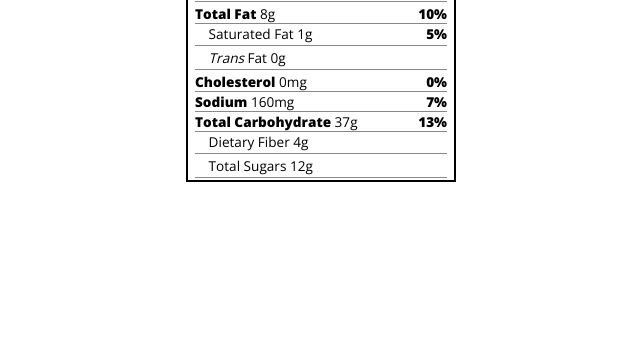
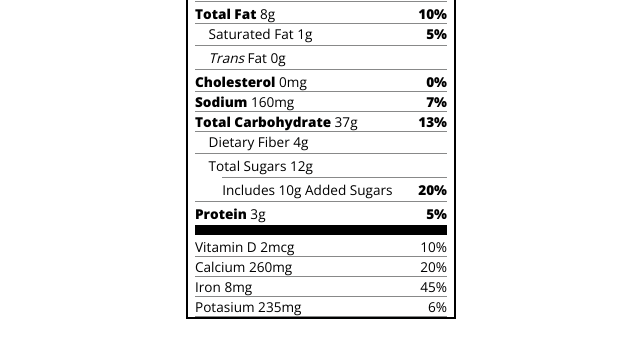
Before and after one commit to SylwesterPudelski92/NutritionTable, a plain HTML site: page index.html in a window 1280 px wide. Shown: the part 201-558 px from the top of the page, without its empty margins (319-959 px from the left). Drawn offline with nearby package versions, Linux system fonts and the light colour scheme.

Commit message:
final moves

```diff
--- a/index.html
+++ b/index.html
@@ -38,7 +38,15 @@
                 <p class="indent no-divider">Dietary Fiber 4g</p>
                 <div class="divider"></div>
                 <p class="indent no-divider">Total Sugars 12g</p>
+                <div class="divider double-indent"></div>
+                <p class="double-indent no-divider">Includes 10g Added Sugars <span class="bold">20%</span></p>
                 <div class="divider"></div>
+                <p class="no-divider"><span><span class="bold">Protein</span> 3g</span><span class="bold">5%</span></p>
+                <div class="divider large"></div>
+                <p>Vitamin D 2mcg <span>10%</span></p>
+                <p>Calcium 260mg <span>20%</span></p>
+                <p>Iron 8mg <span>45%</span></p>
+                <p>Potasium 235mg <span>6%</span></p>
             </div>
         </div>
     </body>
--- a/styles.css
+++ b/styles.css
@@ -92,3 +92,7 @@ p{
 .daily-value p:not(.no-divider) {/* all besides these with class .no-divider */
     border-bottom: 1px solid #888989;
 }
+
+.double-indent {
+    margin-left: 2em;
+}
```
